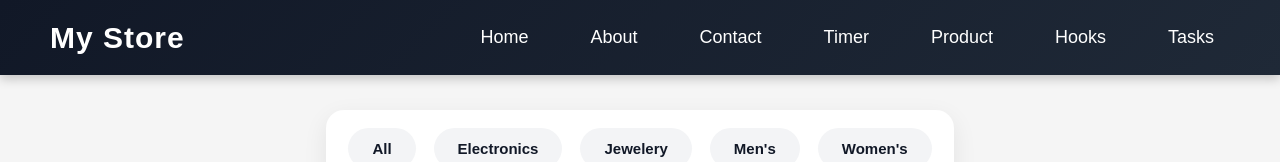
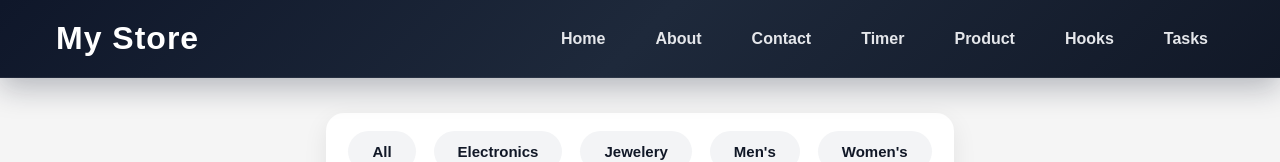
Before and after one commit to Zaidmemon5412/sem-4, a React (Vite) app in the folder FSD-2/React/Vite-React/: page /Product in a window 1280 px wide. Shown: the top 162 px of the page. Built offline with nearby package versions, Linux system fonts and the light colour scheme; no server answers.

Commit message:
Add some styling in navbar

```diff
--- a/FSD-2/React/Vite-React/src/App.css
+++ b/FSD-2/React/Vite-React/src/App.css
@@ -61,98 +61,134 @@
 }
 
 /* Navbar */
-
-.navbar{
+.navbar {
     width: 100%;
-    height: 75px;
-
+    height: 78px;
     display: flex;
     justify-content: space-between;
     align-items: center;
-
-    padding: 0 50px;
-
-    background: linear-gradient(135deg, #111827, #1f2937);
-
-    box-shadow: 0 4px 10px rgba(0,0,0,0.2);
-
+    padding: 0 56px;
+    background: linear-gradient(135deg, #0f172a 0%, #1e293b 50%, #111827 100%);
+    box-shadow: 0 10px 30px rgba(15, 23, 42, 0.28);
+    border-bottom: 1px solid rgba(255, 255, 255, 0.08);
     position: sticky;
     top: 0;
     z-index: 1000;
+    backdrop-filter: blur(10px);
 }
 
 /* Logo */
-
-.navbar h1{
+.navbar h1 {
     color: white;
-    font-size: 30px;
-    font-weight: bold;
+    font-size: 2rem;
+    font-weight: 800;
     letter-spacing: 1px;
     cursor: pointer;
-
-    transition: 0.3s;
+    transition: all 0.3s ease;
+    position: relative;
 }
 
-.navbar h1:hover{
-    color: #5cbee8;
-    transform: scale(1.05);
+.navbar h1::after {
+    content: "";
+    position: absolute;
+    left: 0;
+    bottom: -6px;
+    width: 0;
+    height: 3px;
+    background: #38bdf8;
+    border-radius: 999px;
+    transition: width 0.3s ease;
+}
+
+.navbar h1:hover {
+    color: #7dd3fc;
+    transform: translateY(-1px);
+}
+
+.navbar h1:hover::after {
+    width: 100%;
 }
 
 /* Links */
-
-.nav-links ul{
+.nav-links ul {
     display: flex;
-    gap: 30px;
+    gap: 18px;
     list-style: none;
+    align-items: center;
 }
 
-.nav-links ul li a{
+.nav-links ul li a {
+    position: relative;
     text-decoration: none;
-    color: white;
-
-    font-size: 18px;
-    font-weight: 500;
-
-    padding: 8px 16px;
-    border-radius: 8px;
-
-    transition: all 0.3s ease;
+    color: #e5e7eb;
+    font-size: 1rem;
+    font-weight: 600;
+    padding: 10px 16px;
+    border-radius: 12px;
+    transition: all 0.28s ease;
+    overflow: hidden;
 }
 
 /* Hover Effect */
+.nav-links ul li a:hover {
+    color: #ffffff;
+    background: rgba(56, 189, 248, 0.12);
+    box-shadow: 0 8px 18px rgba(56, 189, 248, 0.18);
+    transform: translateY(-2px);
+}
 
-.nav-links ul li a:hover{
-    background-color: #38bdf8;
-    color: rgb(16, 2, 48);
+/* Underline animation */
+.nav-links ul li a::before {
+    content: "";
+    position: absolute;
+    left: 16px;
+    bottom: 7px;
+    width: calc(100% - 32px);
+    height: 2px;
+    background: #38bdf8;
+    transform: scaleX(0);
+    transform-origin: left;
+    transition: transform 0.28s ease;
+    border-radius: 999px;
+}
 
-    transform: translateY(-2px);
-
-    box-shadow: 0 4px 12px rgba(56,189,248,0.5);
+.nav-links ul li a:hover::before {
+    transform: scaleX(1);
 }
 
 /* Active Click Effect */
+.nav-links ul li a:active {
+    transform: scale(0.96);
+}
 
-.nav-links ul li a:active{
-    transform: scale(0.95);
+/* Optional: active class */
+.nav-links ul li a.active {
+    color: #ffffff;
+    background: linear-gradient(135deg, rgba(56,189,248,0.18), rgba(125,211,252,0.12));
+    box-shadow: inset 0 0 0 1px rgba(125, 211, 252, 0.18);
 }
 
 /* Responsive */
-
-@media(max-width: 768px){
-
-    .navbar{
+@media (max-width: 768px) {
+    .navbar {
         flex-direction: column;
         height: auto;
-
-        padding: 20px;
-        gap: 15px;
+        padding: 18px 20px;
+        gap: 14px;
+        align-items: flex-start;
     }
 
-    .nav-links ul{
+    .nav-links ul {
+        width: 100%;
         flex-direction: column;
-        align-items: center;
+        align-items: flex-start;
+        gap: 10px;
+    }
 
-        gap: 15px;
+    .nav-links ul li a {
+        width: 100%;
+        display: block;
+        padding: 12px 14px;
     }
 }
 
--- a/FSD-2/React/Vite-React/src/App.jsx
+++ b/FSD-2/React/Vite-React/src/App.jsx
@@ -1,7 +1,7 @@
 
 import './App.css'
 
-import Main from './routes/Main.jsx'
+import Main from './routes/AppRoutes.jsx'
 
 function App() {
 
--- a/FSD-2/React/Vite-React/src/routes/Product.jsx
+++ b/FSD-2/React/Vite-React/src/routes/Pages/Product.jsx
@@ -1,5 +1,5 @@
 import { useEffect, useState } from "react";
-import Filter from "../shared/component/Filter";
+import Filter from "../../shared/component/Filter";
 
 function Product() {
   const [Products, setProducts] = useState([]);
```
Also changed, not shown: FSD-2/React/Vite-React/src/routes/AppRoutes.jsx (renamed from FSD-2/React/Vite-React/src/routes/Main.jsx, +5 -5 lines), FSD-2/React/Vite-React/src/routes/Pages/About.jsx (renamed from FSD-2/React/Vite-React/src/routes/About.jsx), FSD-2/React/Vite-React/src/routes/Pages/Contact.jsx (renamed from FSD-2/React/Vite-React/src/routes/Contact.jsx), FSD-2/React/Vite-React/src/routes/Pages/Home.jsx (renamed from FSD-2/React/Vite-React/src/routes/Home.jsx), FSD-2/React/Vite-React/src/routes/Pages/Hooks.jsx (renamed from FSD-2/React/Vite-React/src/routes/Hooks.jsx).
